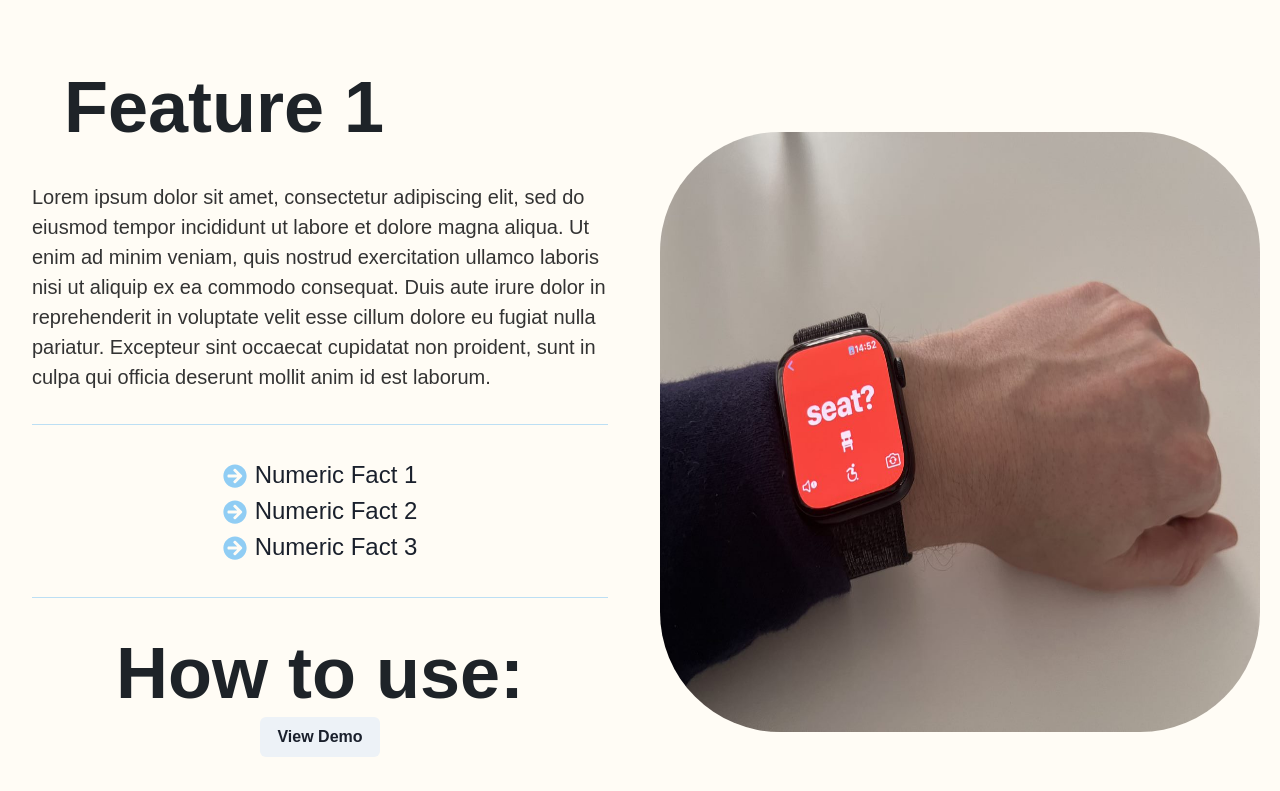
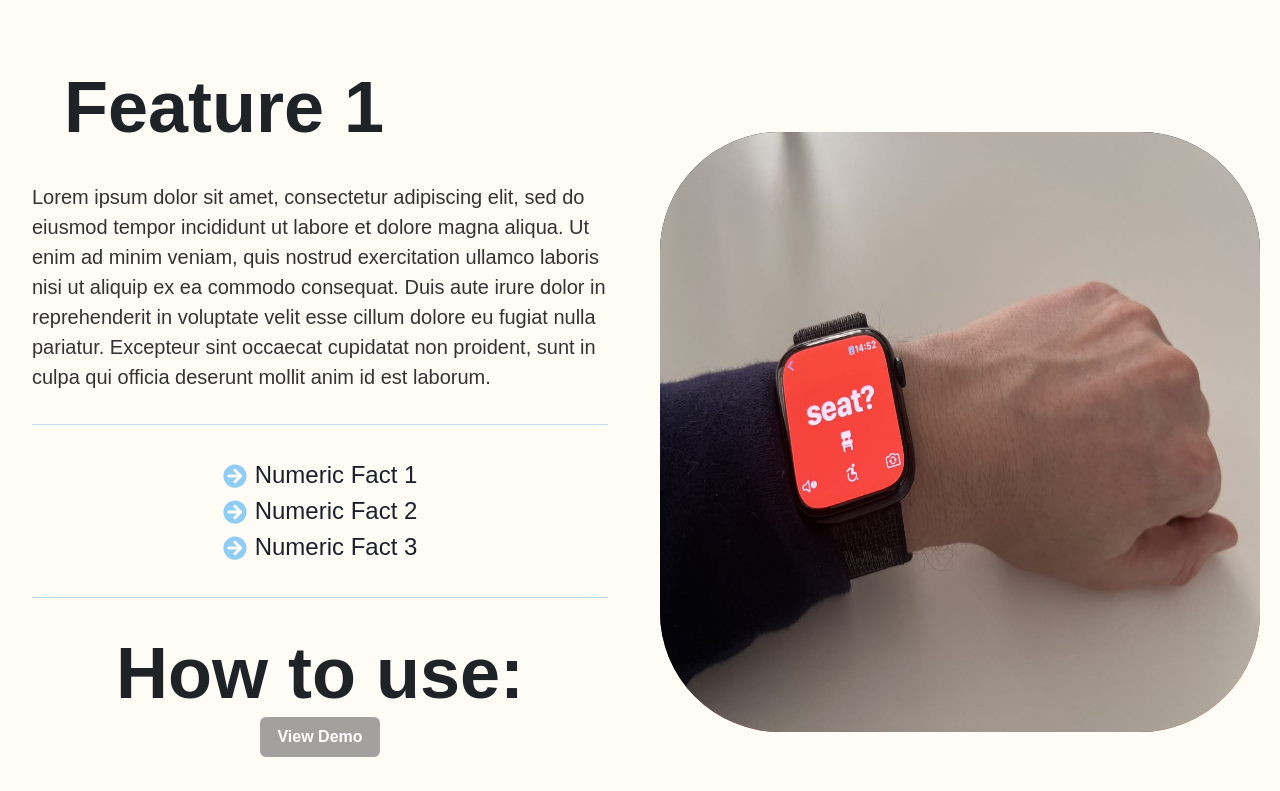
Before and after one commit to JSusak/AACAppSite, a React (Vite) app: page /watchout in a window 1280 px wide. Shown: the part 780-1571 px from the top of the page. Built offline with nearby package versions, Linux system fonts and the light colour scheme.

Commit message:
refactor: add crossfade animation - show all images at once, changing index opacity

```diff
--- a/src/pages/AppPages/components/AppFeatureCarousel/AppFeatureCarousel.tsx
+++ b/src/pages/AppPages/components/AppFeatureCarousel/AppFeatureCarousel.tsx
@@ -3,7 +3,6 @@ import {
   Heading,
   VStack,
   Text,
-  IconButton,
   SimpleGrid,
   Button,
 } from "@chakra-ui/react";
@@ -24,7 +23,7 @@ export const AppFeatureCarousel = ({
   featureSectionId: string;
   accentColour: string;
 }): JSX.Element => {
-  const [currentIndex, setCurrentIndex] = useState(steps.length - 1);
+  const [currentIndex, setCurrentIndex] = useState(0);
   const [isHidden, setIsHidden] = useState(true);
 
   const decrementIndex = () => {
@@ -35,10 +34,18 @@ export const AppFeatureCarousel = ({
     setCurrentIndex(currentIndex + 1);
   };
 
+  //Modify all image opacities. The current index's image should be visible, an opacity of 1,
+  //while the rest are 0.
   const modifyFeatureImage = () => {
-    document
-      .getElementById(`${featureSectionId}Image`)!
-      .setAttribute("src", steps[currentIndex].stepImage);
+    for (let i = 0; i < steps.length; i++) {
+      if (i != currentIndex) {
+        document.getElementById(`${featureSectionId}Image${i}`)!.style.opacity =
+          "0";
+      } else {
+        document.getElementById(`${featureSectionId}Image${i}`)!.style.opacity =
+          "1";
+      }
+    }
   };
 
   useEffect(() => {
@@ -50,9 +57,13 @@ export const AppFeatureCarousel = ({
         <Button
           display={isHidden ? " block" : "none"}
           onClick={() => {
+            document.getElementById(`${featureSectionId}Image`)!.style.opacity =
+              "0";
             setCurrentIndex(0);
+            modifyFeatureImage();
             setIsHidden(false);
           }}
+          colorScheme="blackAlpha"
         >
           View Demo
         </Button>
@@ -62,21 +73,28 @@ export const AppFeatureCarousel = ({
           <Heading color={accentColour}>{`Step ${currentIndex + 1}:`}</Heading>
           <Text>{steps[currentIndex].step}</Text>
 
-          <SimpleGrid columns={2}>
-            <IconButton
+          <SimpleGrid columns={2} w="100%" spacing="2rem">
+            <Button
               aria-label="View Previous step"
               variant={"outline"}
-              icon={<FaArrowLeft />}
+              colorScheme="blackAlpha"
+              leftIcon={<FaArrowLeft />}
               isDisabled={currentIndex === 0}
               onClick={decrementIndex}
-            />
-            <IconButton
+            >
+              Previous step
+            </Button>
+
+            <Button
               aria-label="View next step"
               variant="outline"
-              icon={<FaArrowRight />}
+              colorScheme="blackAlpha"
+              rightIcon={<FaArrowRight />}
               isDisabled={currentIndex === steps.length - 1}
               onClick={incrementIndex}
-            />
+            >
+              Next step
+            </Button>
           </SimpleGrid>
         </VStack>
       </Center>
--- a/src/pages/AppPages/components/AppFeatureSection/AppFeatureSection.tsx
+++ b/src/pages/AppPages/components/AppFeatureSection/AppFeatureSection.tsx
@@ -62,15 +62,39 @@ export const AppFeatureSection = ({
           variants={imageAnim}
           initial="hidden"
           whileInView={"visible"}
+          id={`${sectionId}ImageContainer`}
+          style={{ position: "relative" }}
         >
+          {/*To achieve a crossfading effect, all images must be initially present.*/}
+          {/*Animations cannot be achieved by directly changing the src of an image*/}
+          {featureSteps.map((feature, index) => {
+            return (
+              <Image
+                key={`${sectionId}Image${index}`}
+                id={`${sectionId}Image${index}`}
+                src={feature.stepImage}
+                opacity={0}
+                position="absolute"
+                transition={"all 0.5s ease-in-out"}
+                width={[400, 400, 600, 600]}
+                height={[400, 400, 600, 600]}
+                fallbackSrc="https://via.placeholder.com/600"
+                borderRadius={"20%"}
+                zIndex={1}
+              />
+            );
+          })}
           <Image
             id={`${sectionId}Image`}
             src={initialFeatureImageURL}
-            transition={"all 0.3s ease-in-out"}
+            transition={"all 0.5s ease-in-out"}
             width={[400, 400, 600, 600]}
+            opacity={1}
             height={[400, 400, 600, 600]}
             fallbackSrc="https://via.placeholder.com/600"
             borderRadius={"20%"}
+            zIndex={2}
+            pos="relative"
           />
         </motion.div>
       </Center>
```
Also changed, not shown: src/main.tsx (+7 -7 lines).
